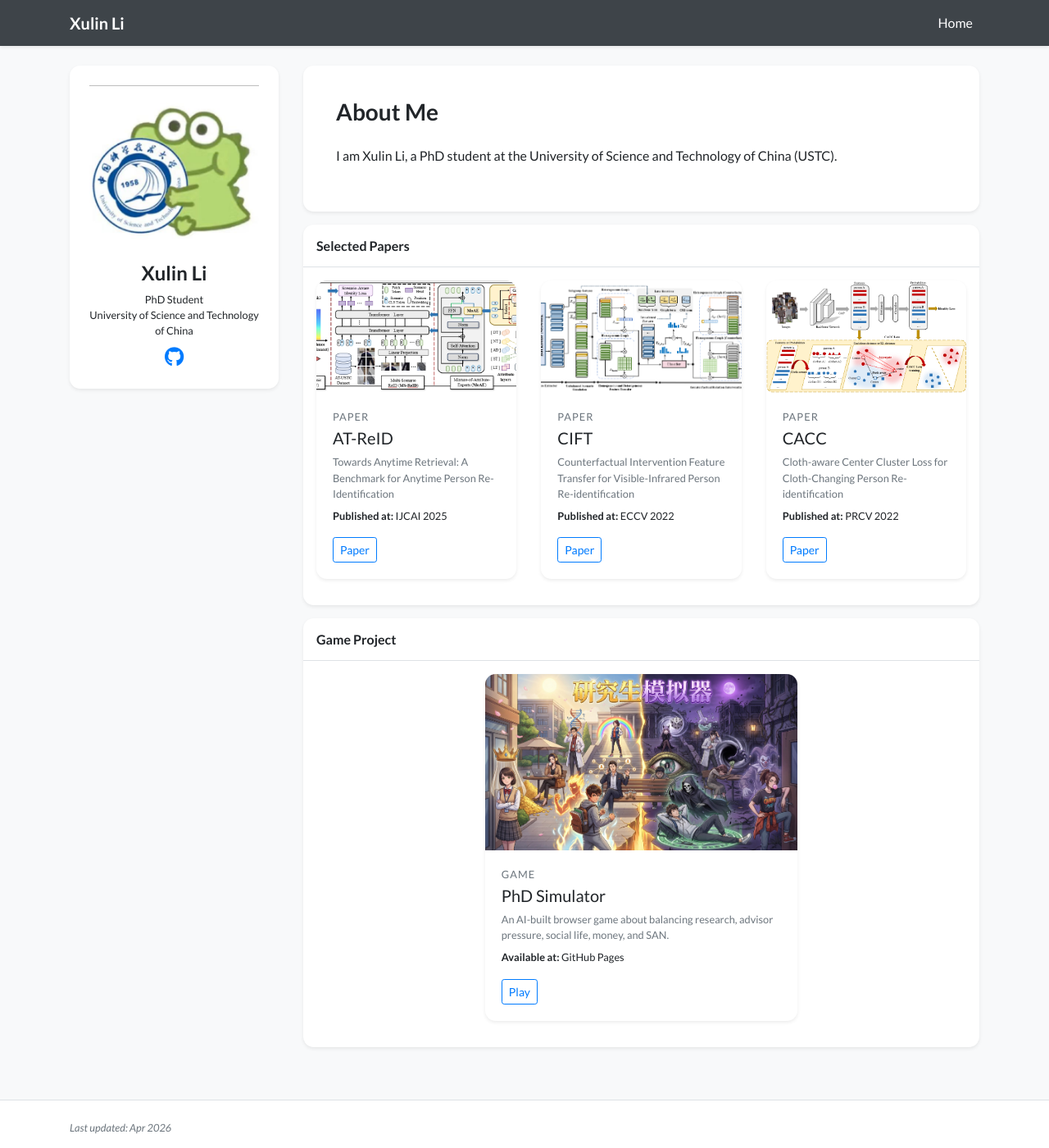
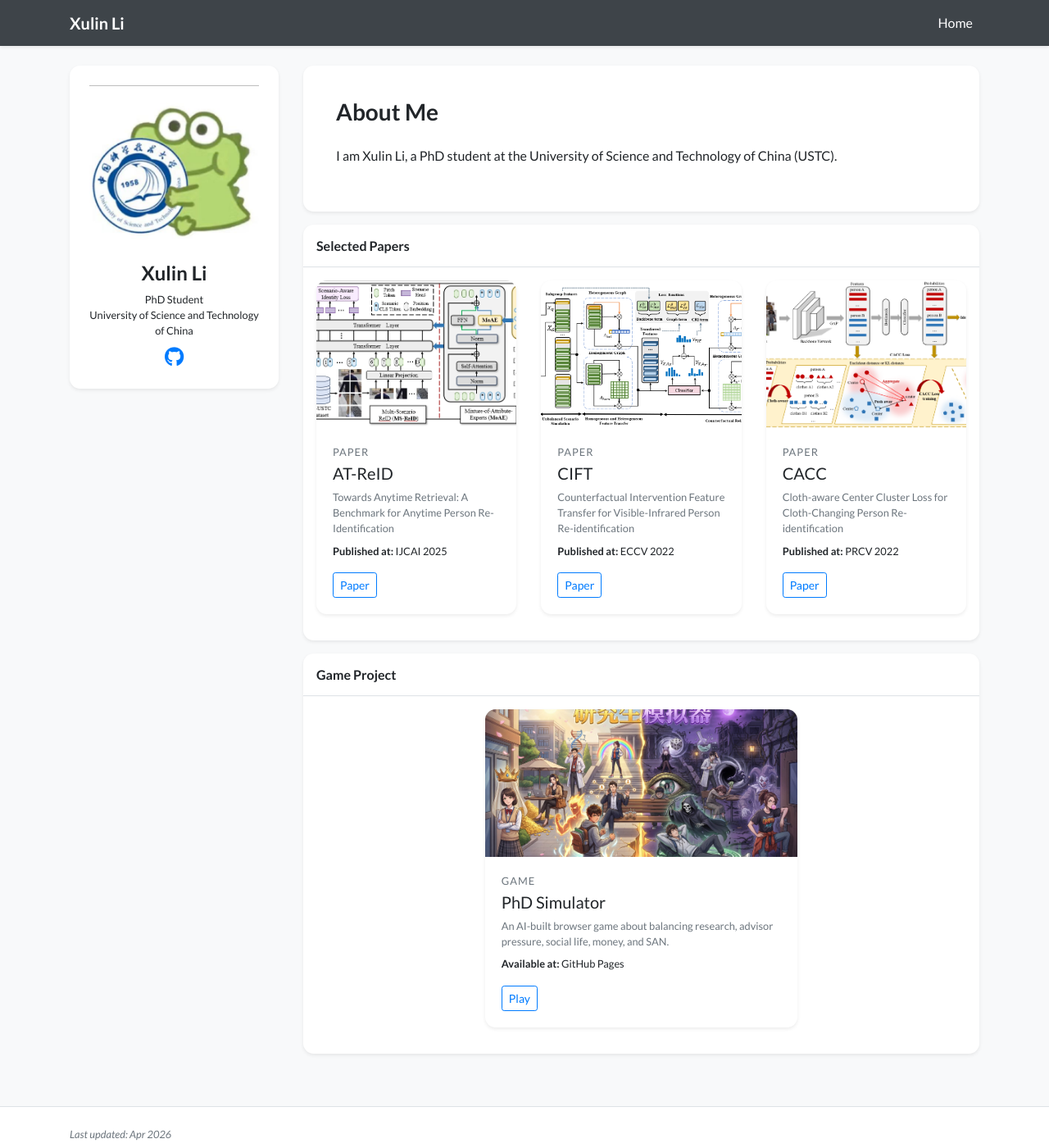
Before and after one commit to kw66/kw66.github.io, a Jekyll site: the page built from index.html, in a window 1280 px wide and 1400 px high. Shown: the whole window at 82% size. Built offline with Jekyll 4.4.1, drawn with Linux system fonts in a browser that asks for light colours; nearby versions of some CDN libraries; a style sheet for code colours, icons or effects is not loaded.

Commit message:
Constrain featured card images to fixed frames

```diff
--- a/assets/css/global.css
+++ b/assets/css/global.css
@@ -103,15 +103,24 @@ div.lazy {
 .featured-work-image-wrap {
     display: block;
     background: #f8f9fa;
+    height: 180px;
+    overflow: hidden;
 }
 
 .featured-work-image {
     display: block;
     width: 100%;
-    aspect-ratio: 16 / 9;
+    height: 100%;
     object-fit: cover;
+    object-position: center center;
 }
 
 .featured-work-eyebrow {
     letter-spacing: 0.08em;
 }
+
+@media (max-width: 767.98px) {
+    .featured-work-image-wrap {
+        height: 160px;
+    }
+}
```
